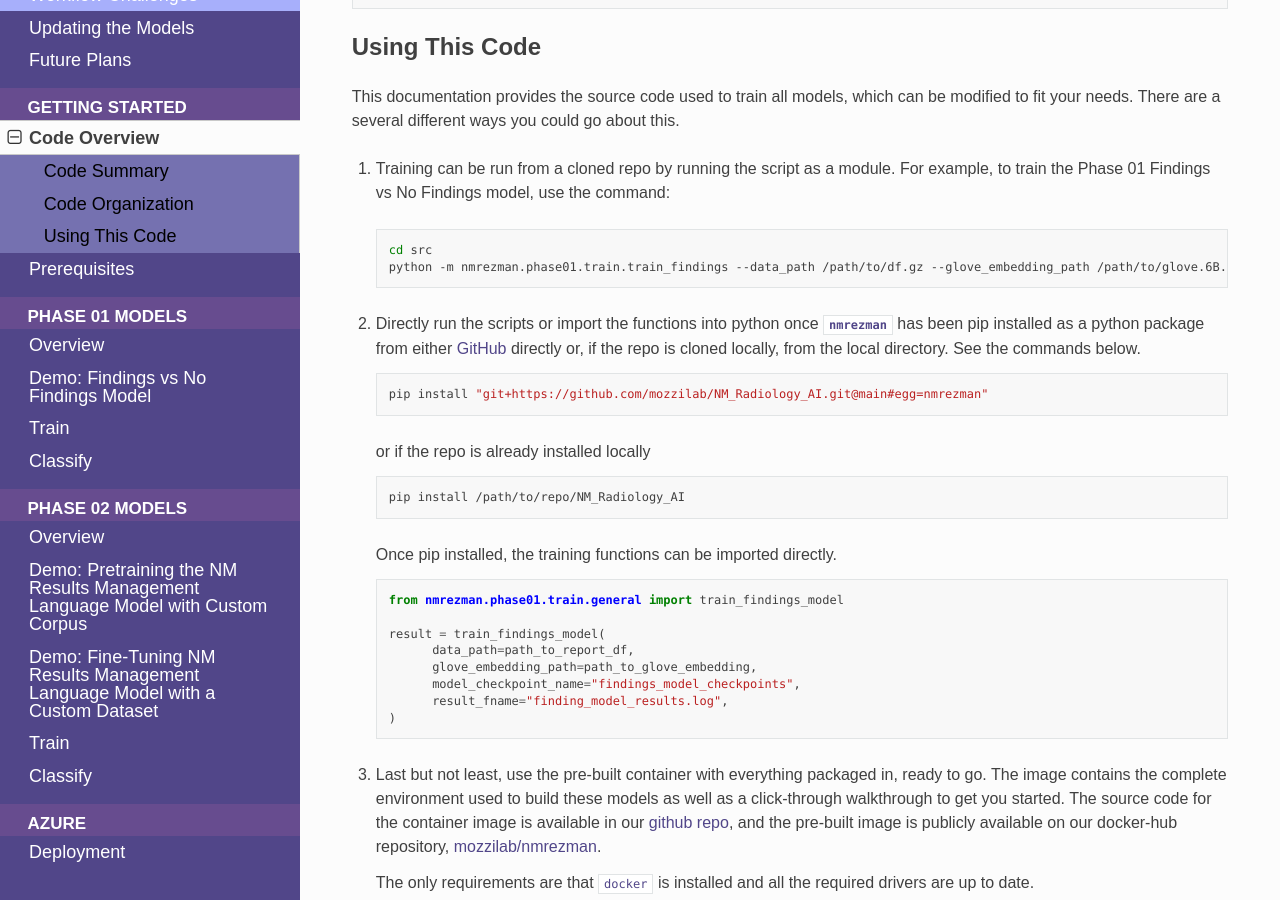
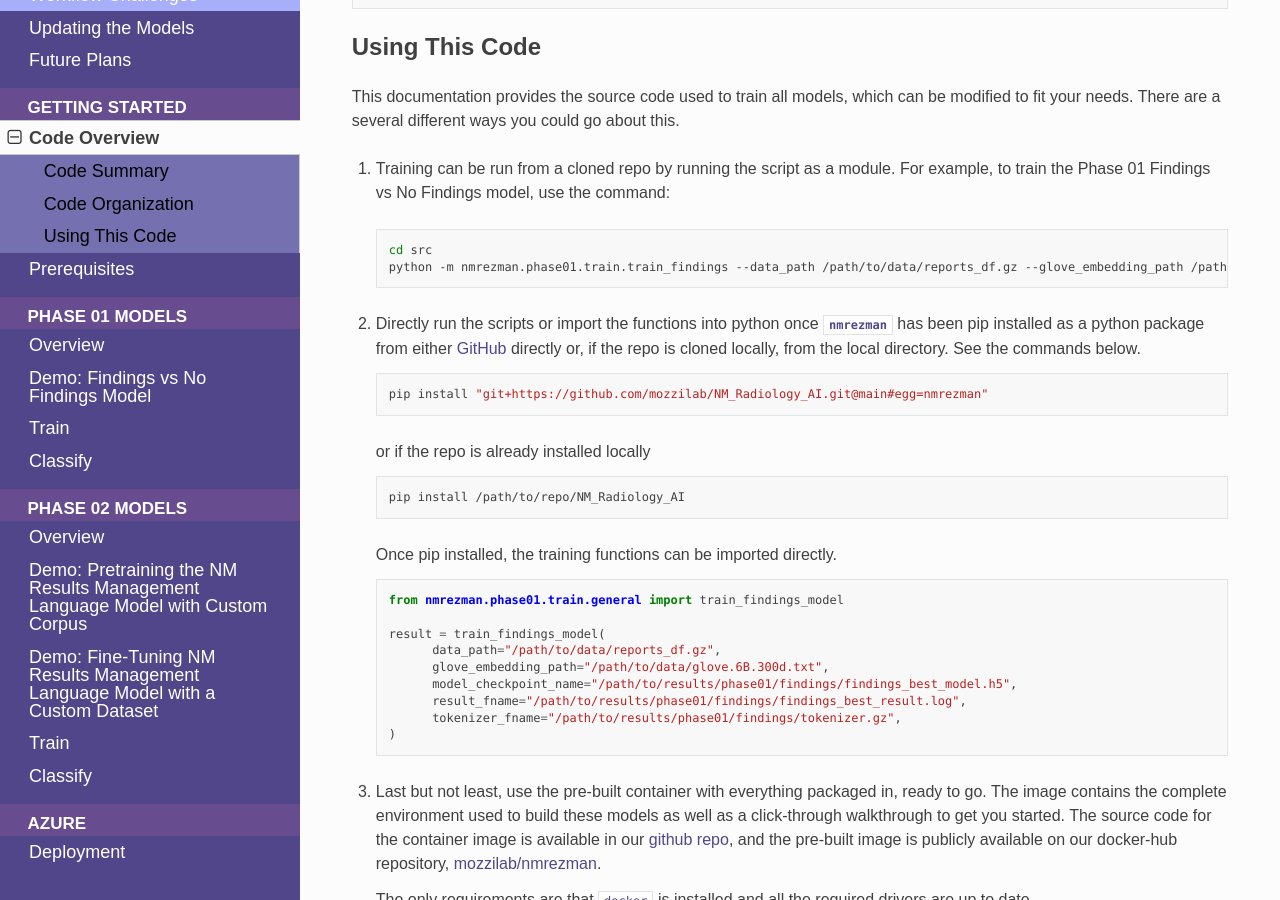
Before and after one commit to mozzilab/NM_Radiology_AI, a Sphinx documentation site: the page built from docs/source/code.rst, in a window 1280 px wide and 900 px high, scrolled down 2022 px. Built offline with Sphinx 7.4.7 and the Read the Docs theme 2.0.0, drawn with Linux system fonts in a browser that asks for light colours; some web fonts are replaced; formulas are drawn with MathJax 3.

Commit message:
minor changes to args, model names, etc.

```diff
--- a/docs/source/code.rst
+++ b/docs/source/code.rst
@@ -84,7 +84,7 @@ This documentation provides the source code used to train all models, which can
    .. code-block:: bash
 
       cd src
-      python -m nmrezman.phase01.train.train_findings --data_path /path/to/df.gz --glove_embedding_path /path/to/glove.6B.300d.txt --model_checkpoint_name /path/to/checkpoints/findings_best_model.h5 --result_fname /path/to/results/findings_best_result.log
+      python -m nmrezman.phase01.train.train_findings --data_path /path/to/data/reports_df.gz --glove_embedding_path /path/to/data/glove.6B.300d.txt --model_checkpoint_name /path/to/results/phase01/findings/findings_best_model.h5 --result_fname /path/to/results/phase01/findings/findings_best_result.log --tokenizer_fname /path/to/results/phase01/findings/tokenizer.gz
 
 2. Directly run the scripts or import the functions into python once :obj:`nmrezman` has been pip installed as a python package from either `GitHub <https://github.com/mozzilab/NM_Radiology_AI>`_ directly or, if the repo is cloned locally, from the local directory. See the commands below.
 
@@ -105,10 +105,11 @@ This documentation provides the source code used to train all models, which can
       from nmrezman.phase01.train.general import train_findings_model
 
       result = train_findings_model(
-            data_path=path_to_report_df,
-            glove_embedding_path=path_to_glove_embedding,
-            model_checkpoint_name="findings_model_checkpoints",
-            result_fname="finding_model_results.log",
+            data_path="/path/to/data/reports_df.gz",
+            glove_embedding_path="/path/to/data/glove.6B.300d.txt",
+            model_checkpoint_name="/path/to/results/phase01/findings/findings_best_model.h5",
+            result_fname="/path/to/results/phase01/findings/findings_best_result.log",
+            tokenizer_fname="/path/to/results/phase01/findings/tokenizer.gz",
       )
 
 3. Last but not least, use the pre-built container with everything packaged in, ready to go. The image contains the complete environment used to build these models as well as a click-through walkthrough to get you started. The source code for the container image is available in our `github repo <https://github.com/mozzilab/NM_Radiology_AI/docker>`_, and the pre-built image is publicly available on our docker-hub repository, `mozzilab/nmrezman <https://hub.docker.com/repository/docker/mozzilab/nmrezman>`_.
--- a/docs/source/phase01/classify.rst
+++ b/docs/source/phase01/classify.rst
@@ -14,7 +14,7 @@ A script ``nmrezman.phase01.classify.run_classifier`` is provided to easily run
 
 .. code-block:: bash
 
-    python -m nmrezman.phase01.classify.run_classifier --data_path /path/to/data.txt --model_path /workspace/local/phase01_platform/model_checkpoints/
+    python -m nmrezman.phase01.classify.run_classifier --data_path /path/to/data/report.txt --model_path /path/to/checkpoints/phase01/
 
 
 .. autofunction:: nmrezman.phase01.classify.classifier
--- a/docs/source/phase02/classify.rst
+++ b/docs/source/phase02/classify.rst
@@ -13,7 +13,7 @@ A script ``nmrezman.phase02.classify.run_classifier`` is provided to easily run
 
 .. code-block:: bash
 
-    python -m nmrezman.phase02.classify.run_classifier --data_path /path/to/data.txt --model_path /workspace/local/phase02_platform/model_checkpoints/
+    python -m nmrezman.phase02.classify.run_classifier --data_path /path/to/data/report.txt --model_path /path/to/checkpoints/phase02/
 
 
 .. autofunction:: nmrezman.phase02.classify.classifier
```
Also changed, not shown: docs/source/phase01/train.rst (+4 -4 lines), docs/source/phase02/train.rst (+23 -7 lines), docs/source/start.rst (+5 -3 lines).
